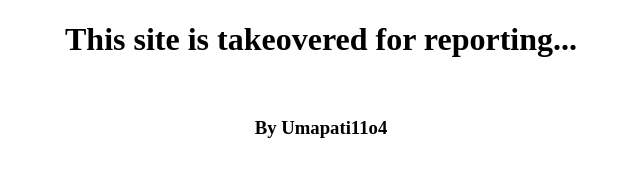
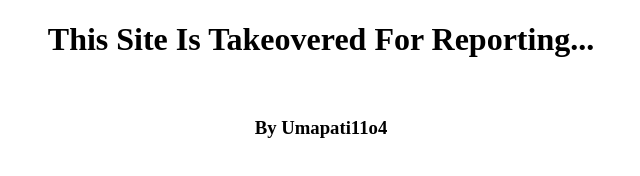
Before and after one commit to Dexter-Demon/HACKE-RC.github.io, a plain HTML site: page index.html in a window 1280 px wide. Shown: the whole page, without its empty margins (319-959 px from the left). Drawn offline with Linux system fonts and the light colour scheme.

Commit message:
Update index.html

```diff
--- a/index.html
+++ b/index.html
@@ -7,6 +7,6 @@
 </head>
 <body>
     <center>
-    <h1>This site is takeovered for reporting...</h1><br><h3>By Umapati11o4</h3></center>
+    <h1>This Site Is Takeovered For Reporting...</h1><br><h3>By Umapati11o4</h3></center>
 </body>
 </html>
```
